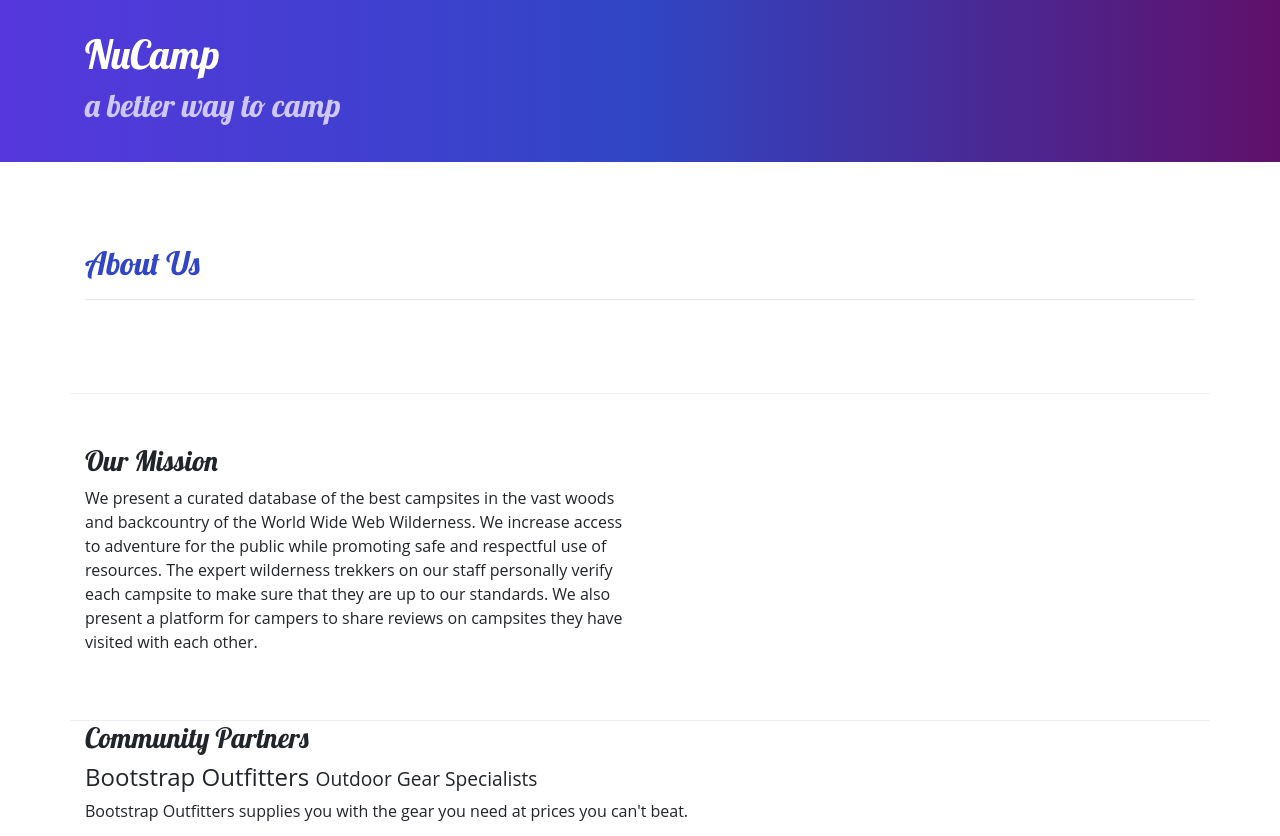
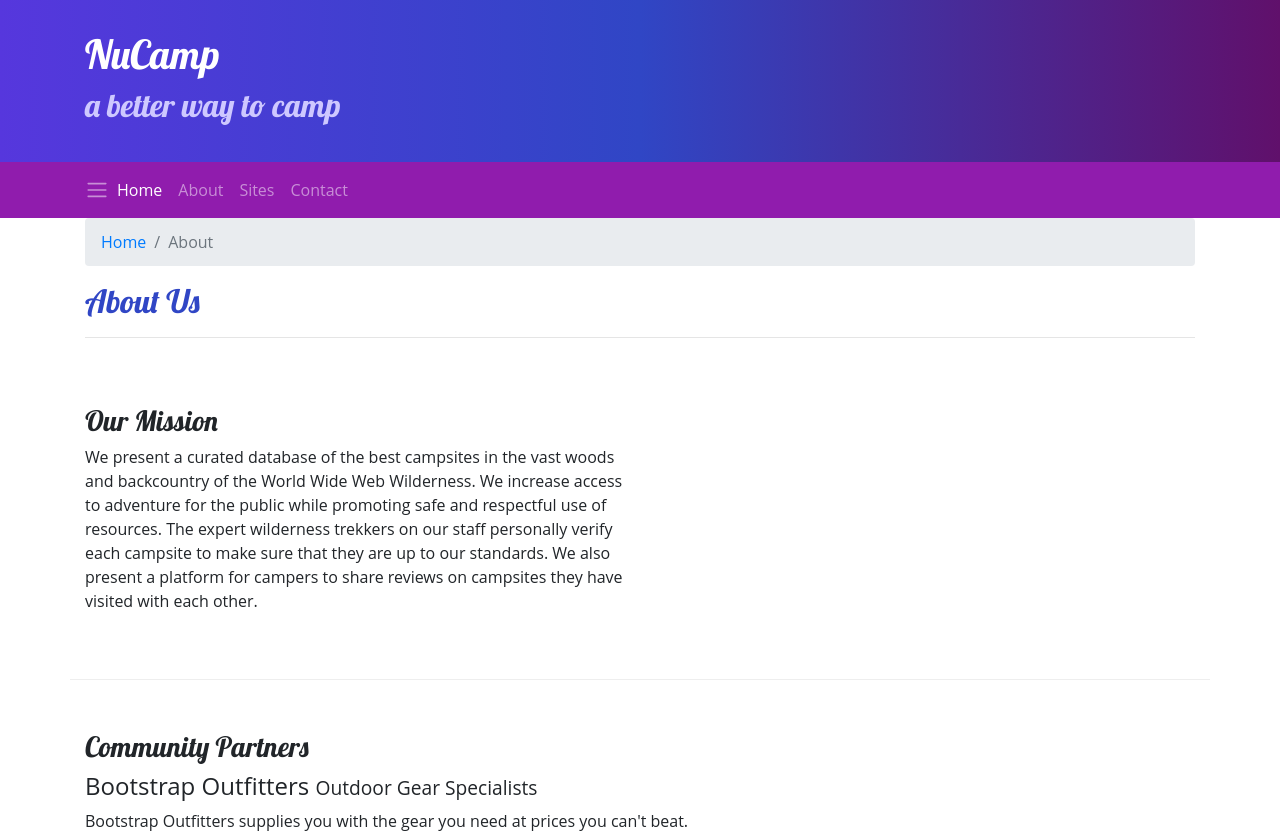
Before and after one commit to snkypythn/Nucampsite, a website: page aboutus.html in a window 1280 px wide. Shown: the top 836 px of the page. Drawn offline with nearby package versions, Linux system fonts and the light colour scheme.

Commit message:
navbar and breadcrumbs

```diff
--- a/aboutus.html
+++ b/aboutus.html
@@ -27,9 +27,28 @@
         </div>
     </header>
 
+    <nav class="navbar navbar-expand-sm navbar-dark sticky-top">
+        <div class="container"
+        <button class="navbar-toggler ml-auto" type="button" data-toggle="collapse" data-target="#nucampNavbar">
+            <span class="navbar-toggler-icon"></span>
+        </button>
+        <div class="collapse navbar-collapse" id="nucampNavbar">
+        <ul class="navbar-nav">
+            <li class="nav-item active"><a class="nav-link" href="index.html">Home</a></li>
+            <li class="nav-item"><a class="nav-link" href="#">About</a></li>
+            <li class="nav-item"><a class="nav-link" href="#">Sites</a></li>
+            <li class="nav-item"><a class="nav-link" href="#">Contact</a></li>
+        </ul>
+        </div>
+    </nav>
+
     <div class="container">
-        <div class="row row-content">
+        <div class="row">
             <div class="col">
+                <ol class="breadcrumb">
+                    <li class="breadcrumb-item"><a href="index.html">Home</a></li>
+                    <li class="breadcrumb-item active">About</li>
+                </ol>
                <h2>About Us</h2>
                <hr />
             </div>
@@ -42,7 +61,7 @@
             </div>
         </div>
 
-        <div class="row">
+        <div class="row row-content">
             <div class="col">
                 <h3>Community Partners</h3>
                 <h4>Bootstrap Outfitters <small>Outdoor Gear Specialists</small></h4>
--- a/css/styles.css
+++ b/css/styles.css
@@ -30,3 +30,8 @@
     border-bottom: 1px ridge;
     min-height: 200px;
 }
+.navbar {
+    background-color: #901CAD;
+}
+.jumbotron {
+    margin: 0;
```
Also changed, not shown: index.html (+16 -0 lines).
